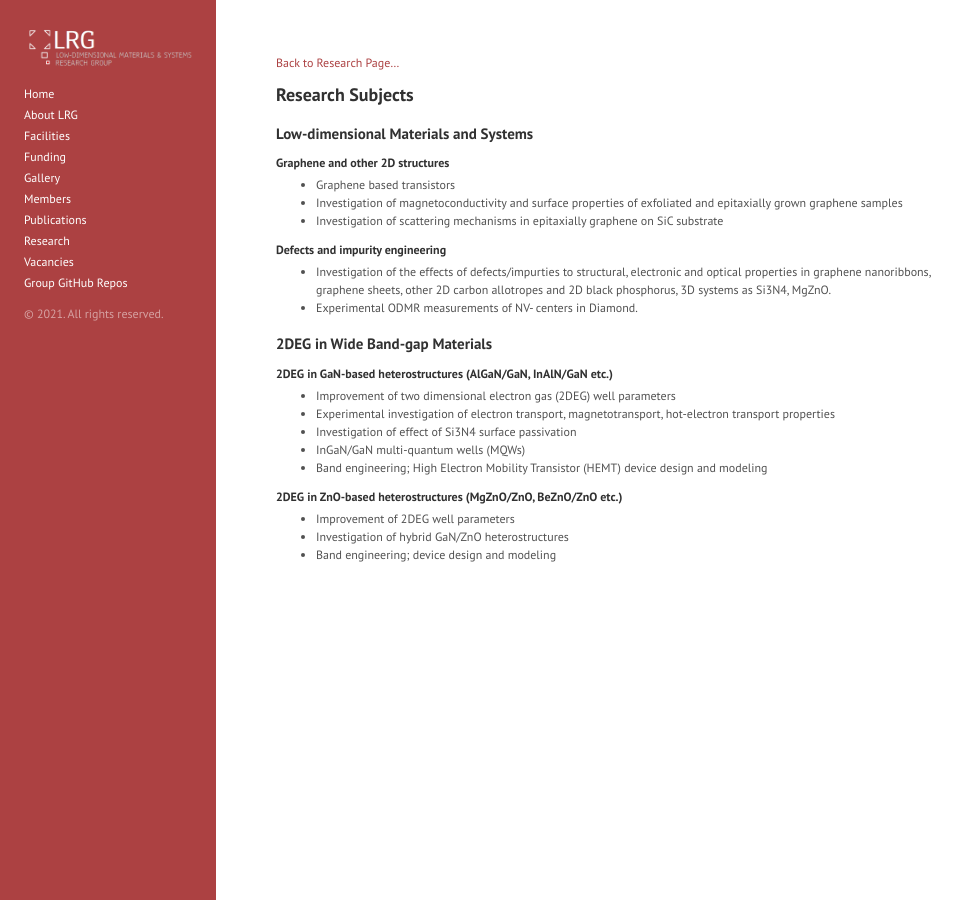
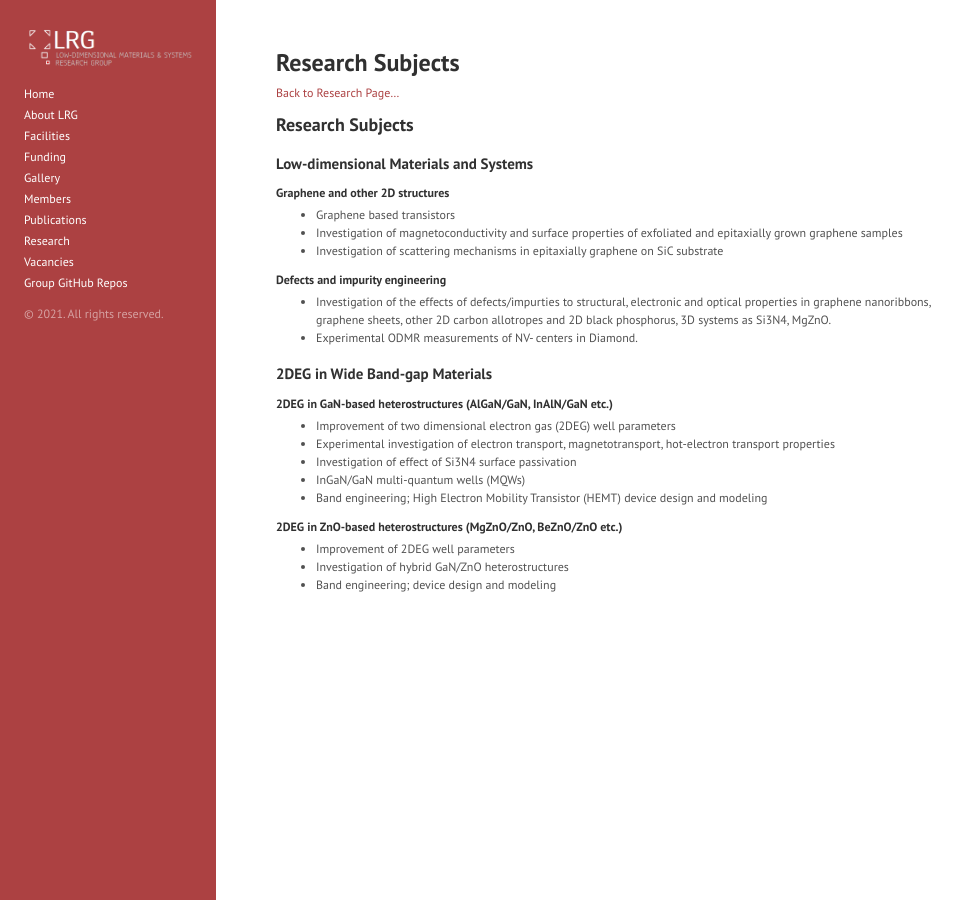
Before and after one commit to lrgresearch/oldwebsite, a Jekyll site: the page built from researchsubjects.md, in a window 1280 px wide. Shown: the whole page, without its empty margins (0-970 px from the left). Built offline with Jekyll 4.4.1, drawn with Linux system fonts in a browser that asks for light colours; our own code applies the rules of GitHub Pages for plain Markdown files.

Commit message:
Update researchsubjects.md

```diff
--- a/researchsubjects.md
+++ b/researchsubjects.md
@@ -1,3 +1,8 @@
+---
+layout: page
+title: Research Subjects
+---
+
 [Back to Research Page...](research.md)
 
 ## Research Subjects
```
